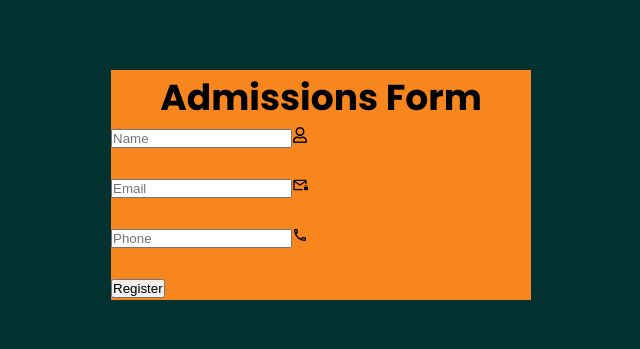
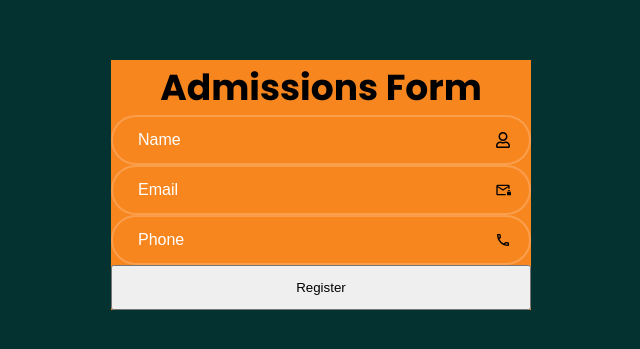
Before and after one commit to jahez07/RegistrationForm_React, a React (Create React App) app in the folder reg_form/: page / in a window 1280 px wide. Shown: the part 215-564 px from the top of the page, without its empty margins (319-959 px from the left). Built offline with nearby package versions, Linux system fonts and the light colour scheme.

Commit message:
Update src

```diff
--- a/reg_form/src/Components/LoginForm/LoginForm.css
+++ b/reg_form/src/Components/LoginForm/LoginForm.css
@@ -14,3 +14,33 @@
     width: 100%;
     height: 50px;
 }
+
+.input-box input {
+    width: 100%;
+    height: 100%;
+    background: transparent;
+    border: none;
+    outline: none;
+    border: 2px solid rgba(255, 255, 255, .2);
+    border-radius: 40px;
+    font-size: 16px;
+    color: #fff;
+    padding: 20px 25px 20px;
+}
+
+.input-box input::placeholder {
+    color: #fff;
+}
+
+.input-box .icon {
+    position: absolute;
+    right: 20px;
+    top: 50%;
+    transform: translateY(-50%);
+    font-size: 16px;
+}
+
+.wrapper button{
+    width: 100%;
+    height: 45px;
+}
```
Also changed, not shown: 1 other file (tests, documents, lock files or other folders).
